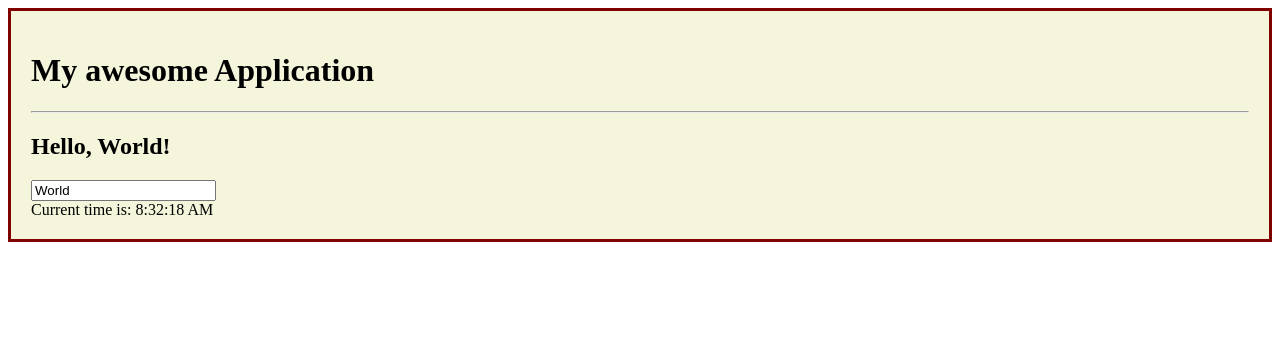
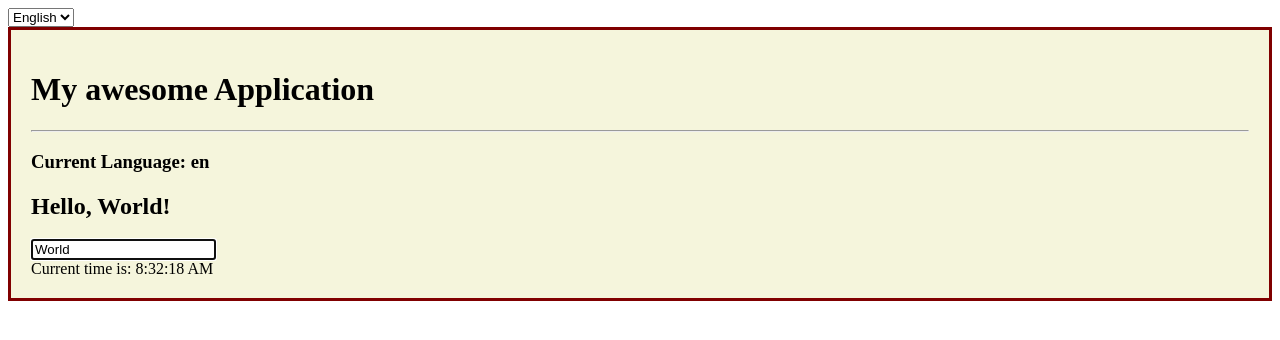
Before and after one commit to RaveTheN/React-utilities, a React (Create React App) app in the folder my-app/: page / in a window 1280 px wide. Shown: the top 340 px of the page. Built offline with nearby package versions, Linux system fonts and the light colour scheme.

Commit message:
added react-routing

```diff
--- a/my-app/src/App.js
+++ b/my-app/src/App.js
@@ -1,25 +1,28 @@
 import { Container } from "./Container";
 import { Clock } from "./Clock";
 import { Welcome } from "./Welcome";
-
-function computeExpensiveValue() {
-  for (let i = 0; i < 10e8; i++);
-
-  return 42;
-}
+import { LanguageContext } from "./LanguageContext";
+import { useState } from "react";
 
 export function App() {
-  // const result = useMemo(() => computeExpensiveValue(), [])
-  // const { counter, onIncrement } = useCounter()
+  const [language, setLanguage] = useState("en");
+
+  function handleChangeLanguage(event) {
+    setLanguage(event.target.value);
+  }
 
   return (
     <div>
-      <Container title={<h1>My awesome Application</h1>}>
-        {/* <h3>Expensive value is: {result}</h3>
-        <button onClick={onIncrement}>{counter}</button> */}
-        <Welcome />
-        <Clock />
-      </Container>
+      <select value={language} onChange={handleChangeLanguage}>
+        <option value="en">English</option>
+        <option value="it">Italiano</option>
+      </select>
+      <LanguageContext.Provider value={language}>
+        <Container title={<h1>My awesome Application</h1>}>
+          <Welcome />
+          <Clock />
+        </Container>
+      </LanguageContext.Provider>
     </div>
   );
 }
--- /dev/null
+++ b/my-app/src/DisplayLanguage.js
@@ -0,0 +1,7 @@
+import { useContext } from "react";
+import { LanguageContext } from "./LanguageContext";
+
+export function DisplayLanguage() {
+  const language = useContext(LanguageContext);
+  return <h3>Current Language: {language}</h3>;
+}
--- /dev/null
+++ b/my-app/src/Root.js
@@ -0,0 +1,10 @@
+import { BrowserRouter } from "react-router-dom";
+import { App } from "./App";
+
+export function Root() {
+  return (
+    <BrowserRouter>
+      <App />
+    </BrowserRouter>
+  );
+}
--- a/my-app/src/Welcome.js
+++ b/my-app/src/Welcome.js
@@ -1,10 +1,12 @@
-import React, { useState } from "react";
-
-//function components do not have access to a "this"
-//cannot keep an internal state
-//not having an instance, they cannot be attached to a ref
+import React, { useEffect, useRef, useState } from "react";
+import { DisplayLanguage } from "./DisplayLanguage";
 export function Welcome() {
   const [name, setName] = useState("World");
+  const inputRef = useRef();
+
+  useEffect(() => {
+    inputRef.current.focus();
+  }, []);
 
   const handleNameChange = (event) => {
     setName(event.target.value);
@@ -12,8 +14,9 @@ export function Welcome() {
 
   return (
     <div>
+      <DisplayLanguage />
       <h2>Hello, {name}!</h2>
-      <input value={name} onChange={handleNameChange} />
+      <input ref={inputRef} value={name} onChange={handleNameChange} />
     </div>
   );
 }
--- a/my-app/src/index.js
+++ b/my-app/src/index.js
@@ -1,7 +1,7 @@
 import ReactDOM from "react-dom/client";
-import { App } from "./App";
 import "./index.css";
+import { Root } from "./Root";
 
 const root = ReactDOM.createRoot(document.querySelector("#root"));
 
-root.render(<App />);
+root.render(<Root />);
--- /dev/null
+++ b/package.json
@@ -0,0 +1,5 @@
+{
+  "dependencies": {
+    "react-router-dom": "^6.8.1"
+  }
+}
```
Also changed, not shown: my-app/src/FunctionClock.js (added, +31 -0 lines), 1 other file (tests, documents, lock files or other folders).
